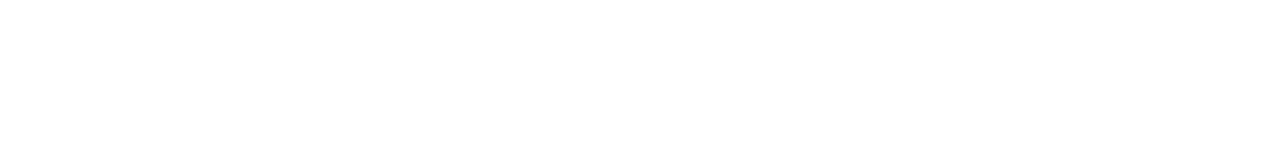
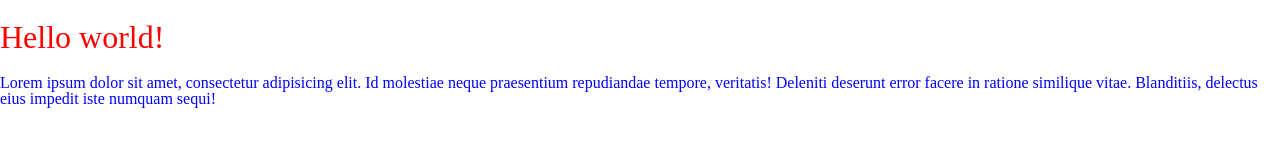
Before and after one commit to Apfelsinen/HTML-pj2, a plain HTML site: page src/index.html in a window 1280 px wide. Drawn offline with nearby package versions, Linux system fonts and the light colour scheme; files that its build step writes are made by us from their sources.

Commit message:
les_sass_1

```diff
--- a/src/index.html
+++ b/src/index.html
@@ -14,7 +14,8 @@
 <body>
 
 	<header>
-
+		<h1>Hello world!</h1>
+		<p>Lorem ipsum dolor sit amet, consectetur adipisicing elit. Id molestiae neque praesentium repudiandae tempore, veritatis! Deleniti deserunt error facere in ratione similique vitae. Blanditiis, delectus eius impedit iste numquam sequi!</p>
 	</header>
 	<nav>
 		<ul>
--- /dev/null
+++ b/src/sass/style.sass
@@ -0,0 +1,5 @@
+h1
+  color: red
+
+p
+  color: blue
```
Also changed, not shown: src/css/style.css (deleted).
